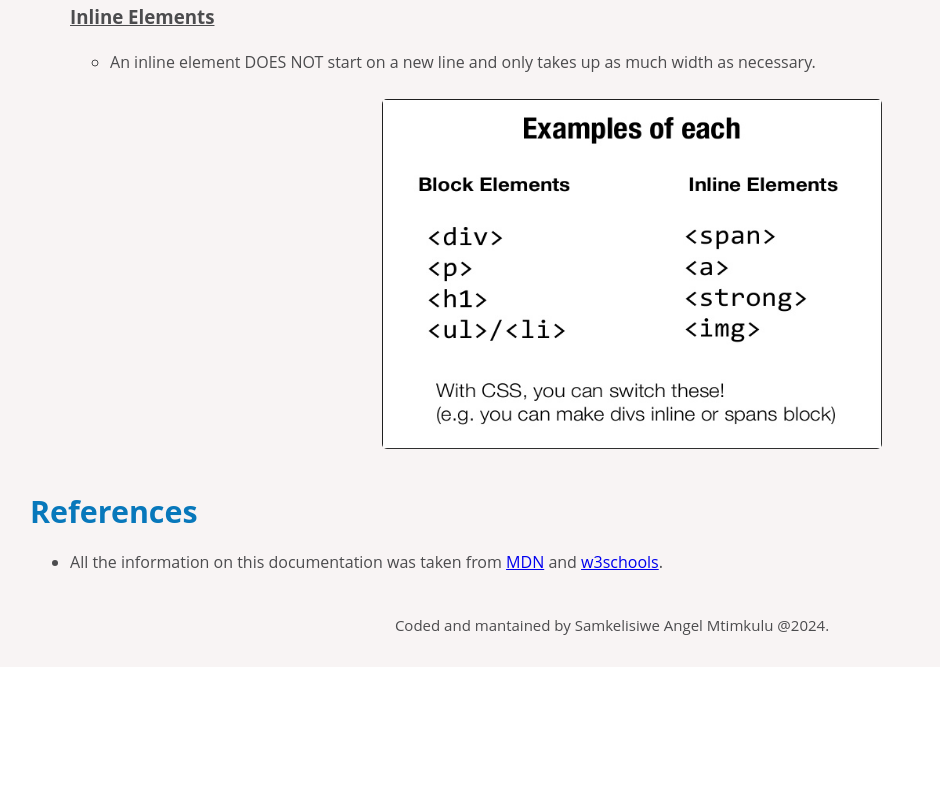
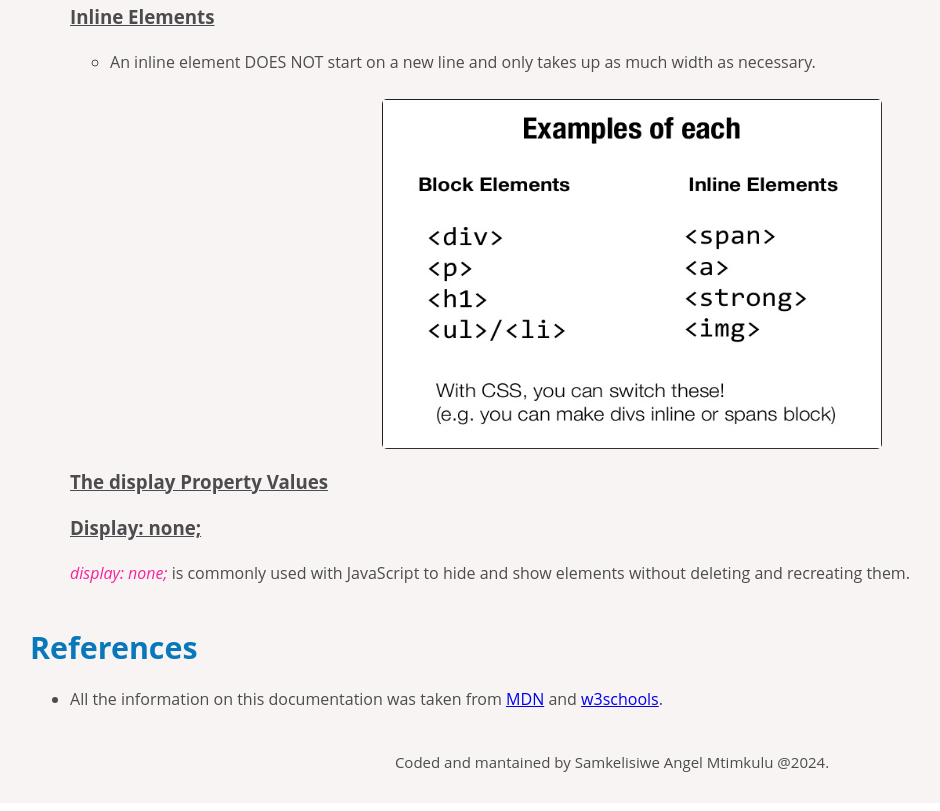
Before and after one commit to AngelSCodes/Technical-Documentation, a plain HTML site: page index.html in a window 1280 px wide. Shown: the part 6103-6914 px from the top of the page, without its empty margins (28-968 px from the left). Before the commit the page ends 6778 px from the top, so only its background shows below. Drawn offline with Linux system fonts and the light colour scheme.

Commit message:
updated display section

```diff
--- a/index.html
+++ b/index.html
@@ -297,9 +297,21 @@
                     </ul>
                 </li>
                 <img id="display-examples" src="media/inline-block-and-positioning-in-css-4-638.jpg" alt="display eaxamples" />
+                <li class="display-section">
+                    <h3>The display Property Values</h3>
+                    <!--table-->
+                </li>
+
+                <li class="display-section">
+                    <h3>Display: none;</h3>
+                    <p><em>display: none;</em> is commonly used with JavaScript to hide and show elements without deleting and recreating them.</p>
+                </li>
+
                 <li class="display-section"></li>
+                <li class="display-section"></li>
+
             </ul>
-            <p></p>
+
         </section>
 
 
```
